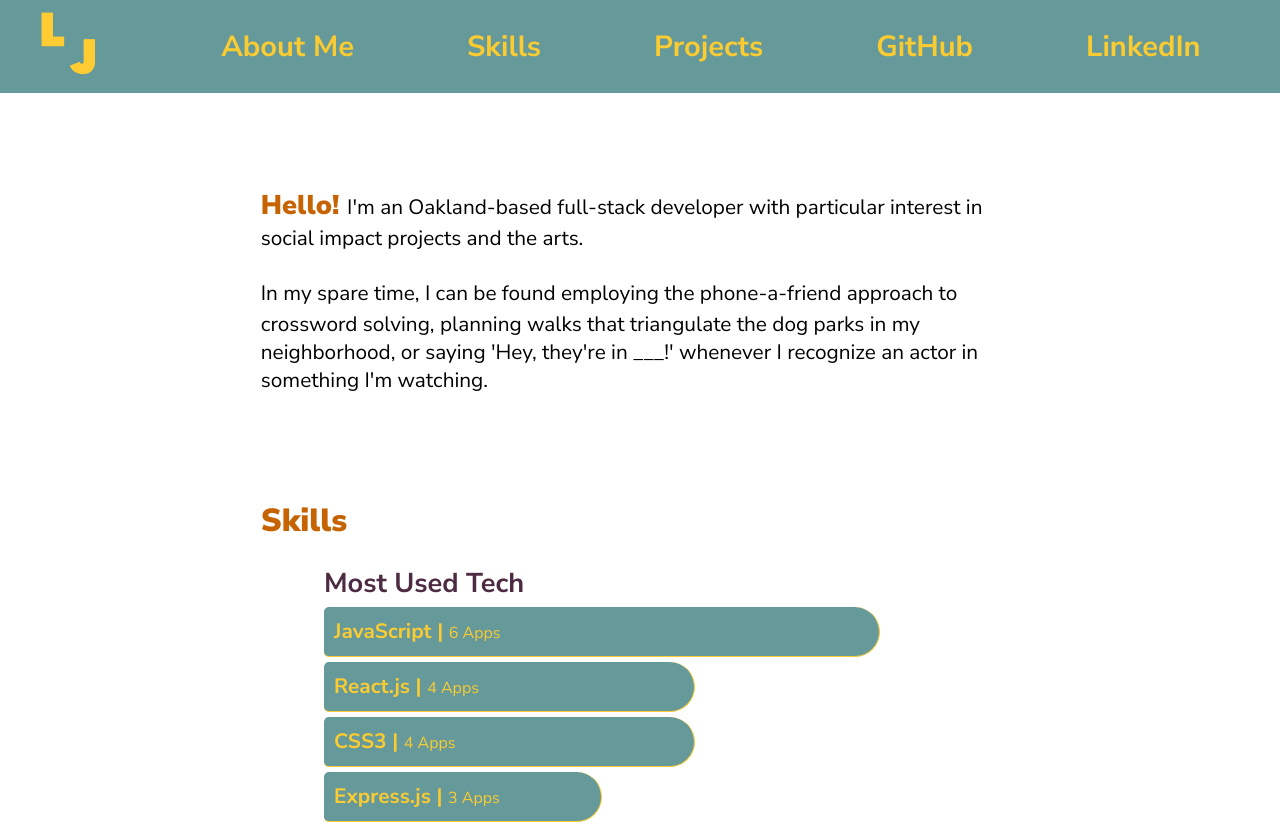
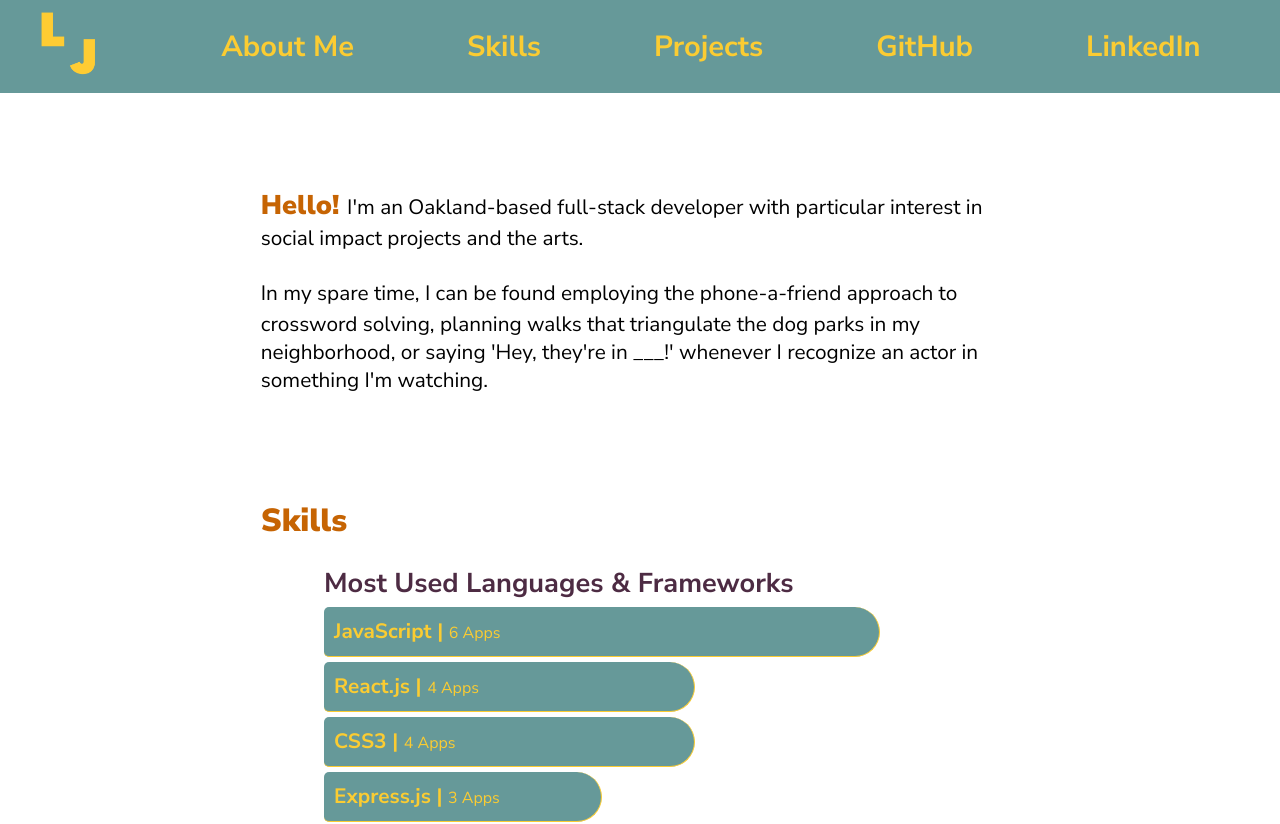
Before and after one commit to LouisaJohnston/Portfolio, a Next.js app: page / in a window 1280 px wide. Shown: the top 824 px of the page. Built offline with nearby package versions, Linux system fonts and the light colour scheme.

Commit message:
languages & frameworks

```diff
--- a/pages/index.js
+++ b/pages/index.js
@@ -101,7 +101,7 @@ export default function Index() {
         <div className="skill-anchor" id="languages">
           <h2>Skills</h2>
           <div className="mobile-hide">
-            <h3 className="less-flush web-edge">Most Used Tech</h3>
+            <h3 className="less-flush web-edge">Most Used Languages & Frameworks</h3>
             <Graph mostUsed={mostUsed} />
           </div>
           <div id="lang-specs">
```
Also changed, not shown: styles/globals.css (+0 -9 lines).
